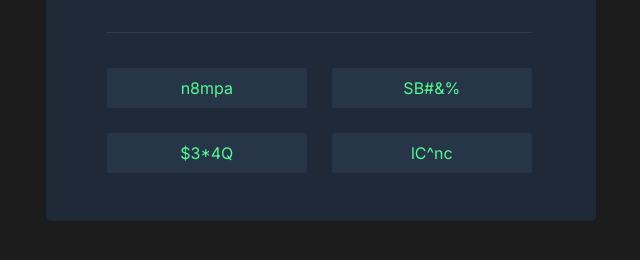
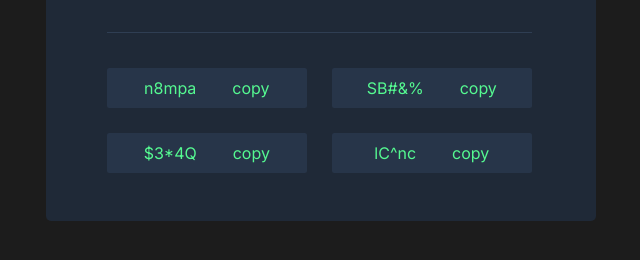
Before and after one commit to joshl989d/scrimba-password-gen, a plain HTML site: page index.html in a window 1280 px wide. Both pictures are taken after typing "5" into the empty fields and a click on the button "Generate passwords". Shown: the part 454-714 px from the top of the page, without its empty margins (319-959 px from the left). Drawn offline with Linux system fonts and the light colour scheme.

Commit message:
Added copy to clipboard function for generated passwords

```diff
--- a/index.html
+++ b/index.html
@@ -25,10 +25,10 @@
                 </div>
 
                         <div class="password-container">
-                            <input readonly="true" class="output" id="pass-one-el"></input>
-                            <input readonly="true" class="output" id="pass-two-el"></input>
-                            <input readonly="true" class="output" id="pass-three-el"></input>
-                            <input readonly="true" class="output" id="pass-four-el"></input>
+                            <input onclick="copy(this)" readonly="true" class="output" id="pass-one-el"></input>
+                            <input onclick="copy(this)" readonly="true" class="output" id="pass-two-el"></input>
+                            <input onclick="copy(this)" readonly="true" class="output" id="pass-three-el"></input>
+                            <input onclick="copy(this)" readonly="true" class="output" id="pass-four-el"></input>
                         </div>
                 </div>
             </div>
--- a/index.js
+++ b/index.js
@@ -17,6 +17,11 @@ function myRandomNum() {
     return randomNum
 }
 
+function copy(e) {
+    navigator.clipboard.writeText(e.value)
+    alert("Password copied to clipboard")
+}
+
 function genPass() {
     let passwordOne = ""
     let passwordTwo = ""
@@ -30,9 +35,9 @@ function genPass() {
         passwordThree += alphabet[myRandomNum()]
         passwordFour += alphabet[myRandomNum()]
 
-        passOneElem.value = passwordOne
-        passTwoElem.value = passwordTwo
-        passThreeElem.value = passwordThree
-        passFourElem.value = passwordFour
+        passOneElem.value = passwordOne + "        copy"
+        passTwoElem.value = passwordTwo + "        copy"
+        passThreeElem.value = passwordThree + "        copy"
+        passFourElem.value = passwordFour + "        copy"
     }
 }
```
